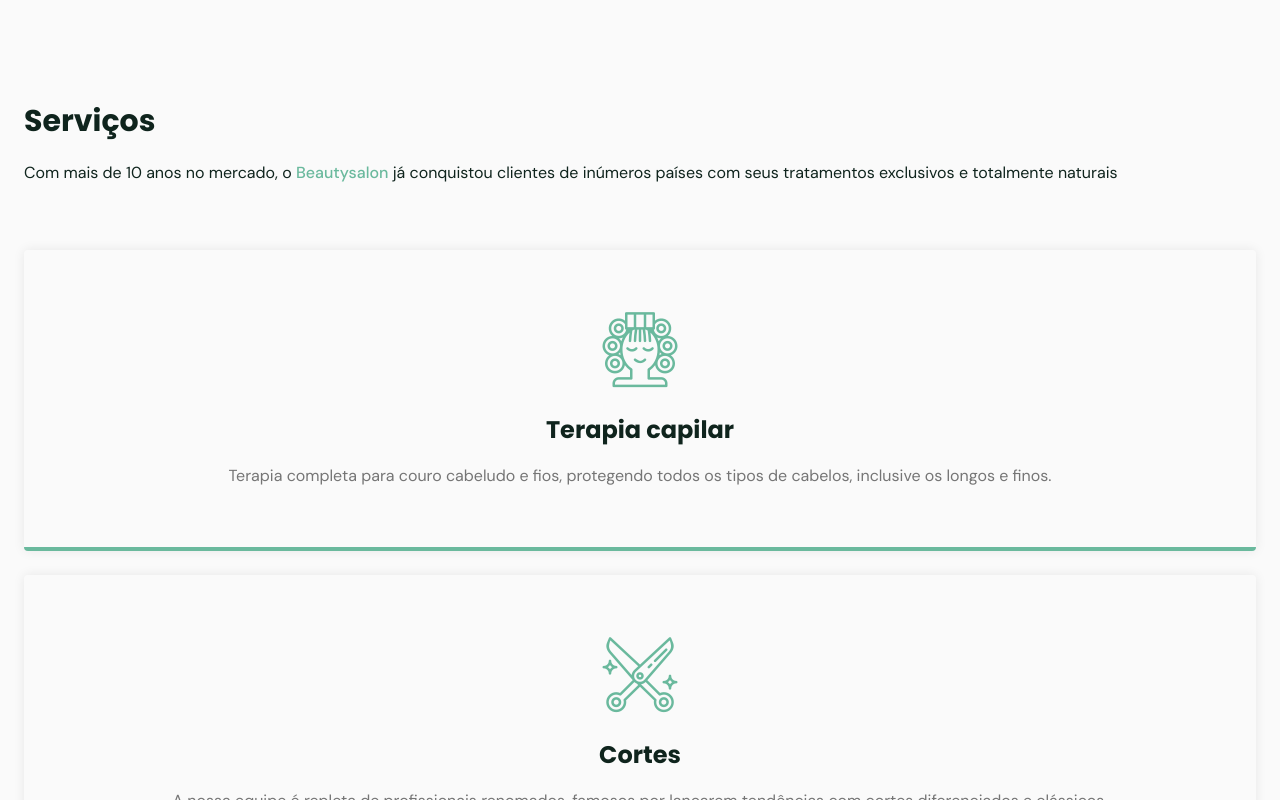
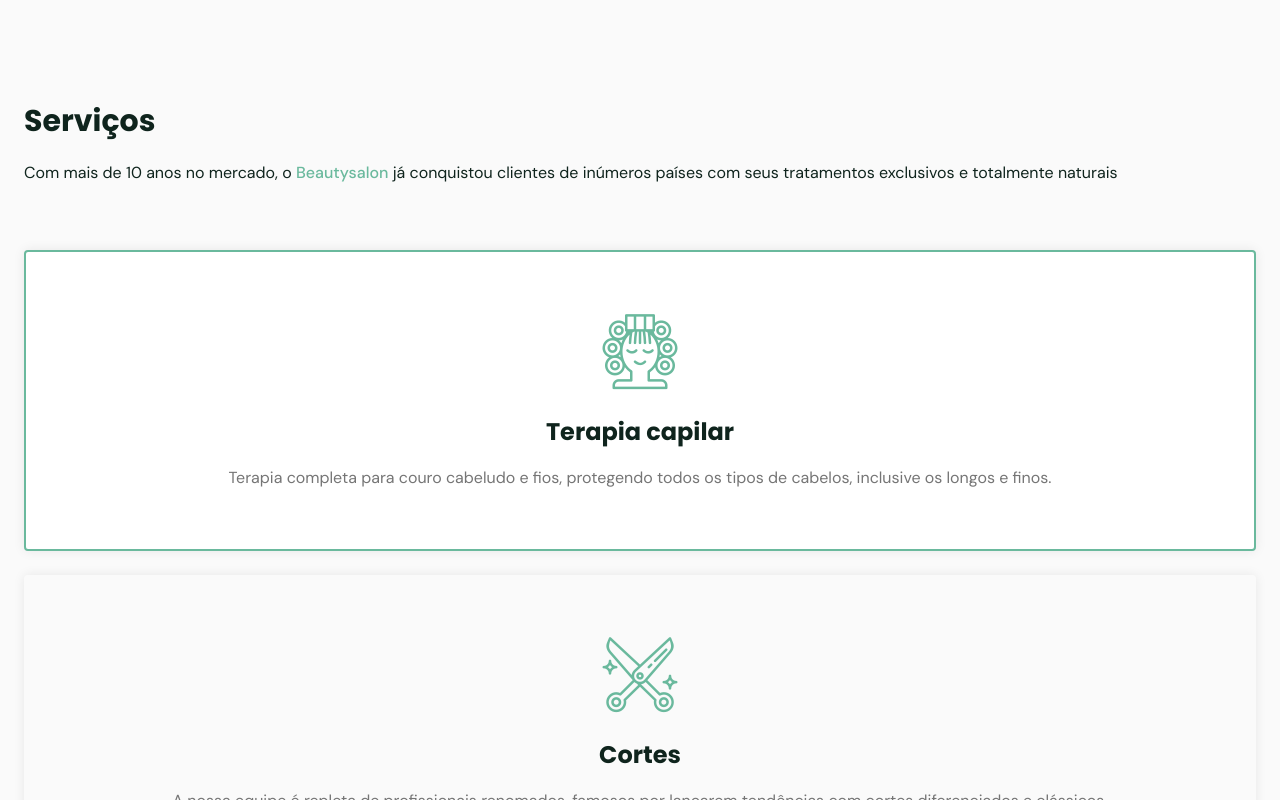
Before and after one commit to lucasssdo/BeautSalon, a website: page index.html in a window 1280 px wide. In both pictures the pointer is over the element 640 px from the left and 3208 px from the top of the page. Shown: the part 2808-3608 px from the top of the page. Drawn offline with nearby package versions, Linux system fonts and the light colour scheme; files whose address does not match are found by name.

Commit message:
services--increment

```diff
--- a/assets/css/section/services.css
+++ b/assets/css/section/services.css
@@ -18,3 +18,10 @@
   flex-direction: column;
   gap: 1.5rem;
 }
+
+#services .cards .card:hover{
+  cursor: pointer;
+  background: var(--background-alt);
+  border: .15rem solid var(--base-color);
+  transition: all ease-in-out .05s;
+}
```
